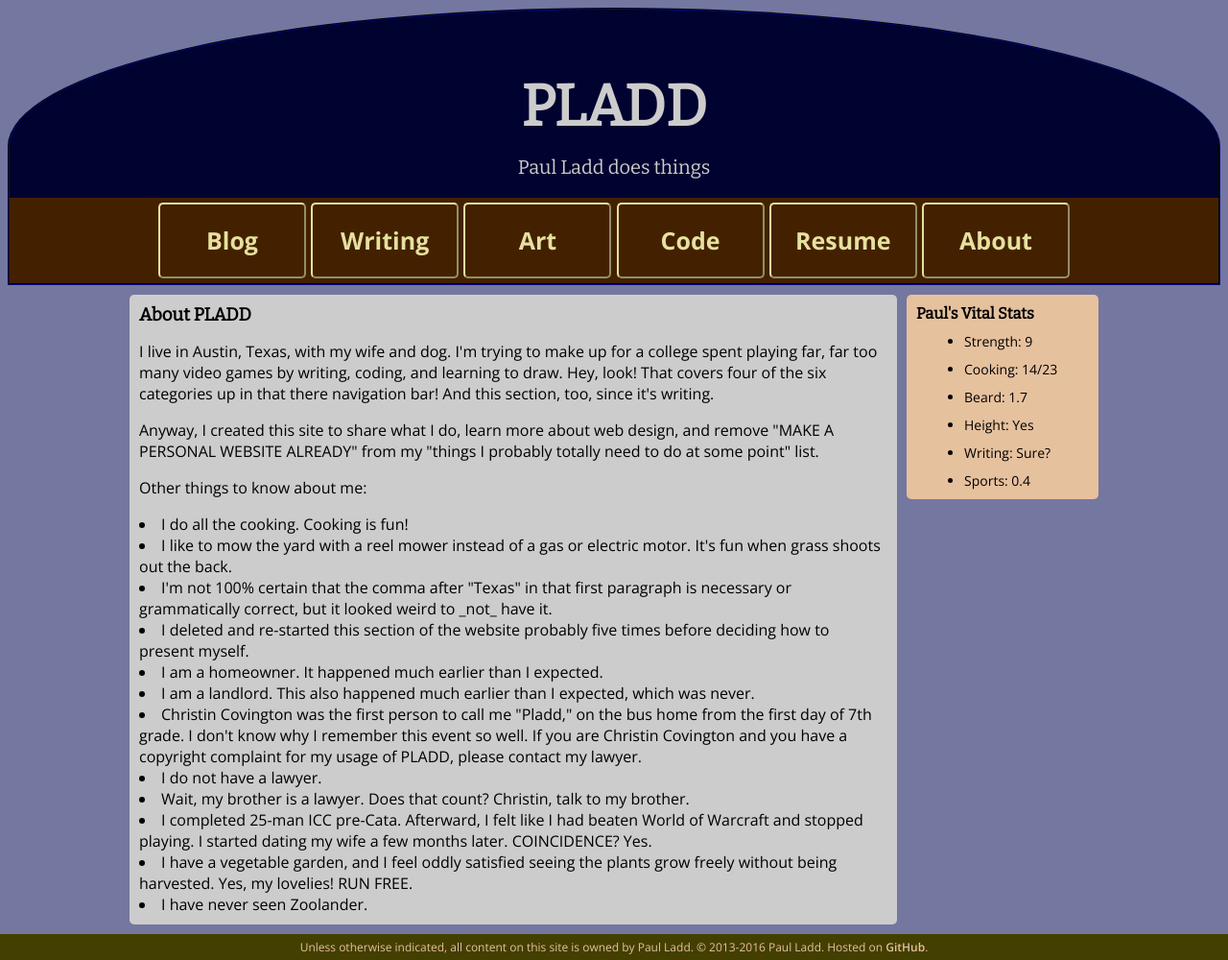
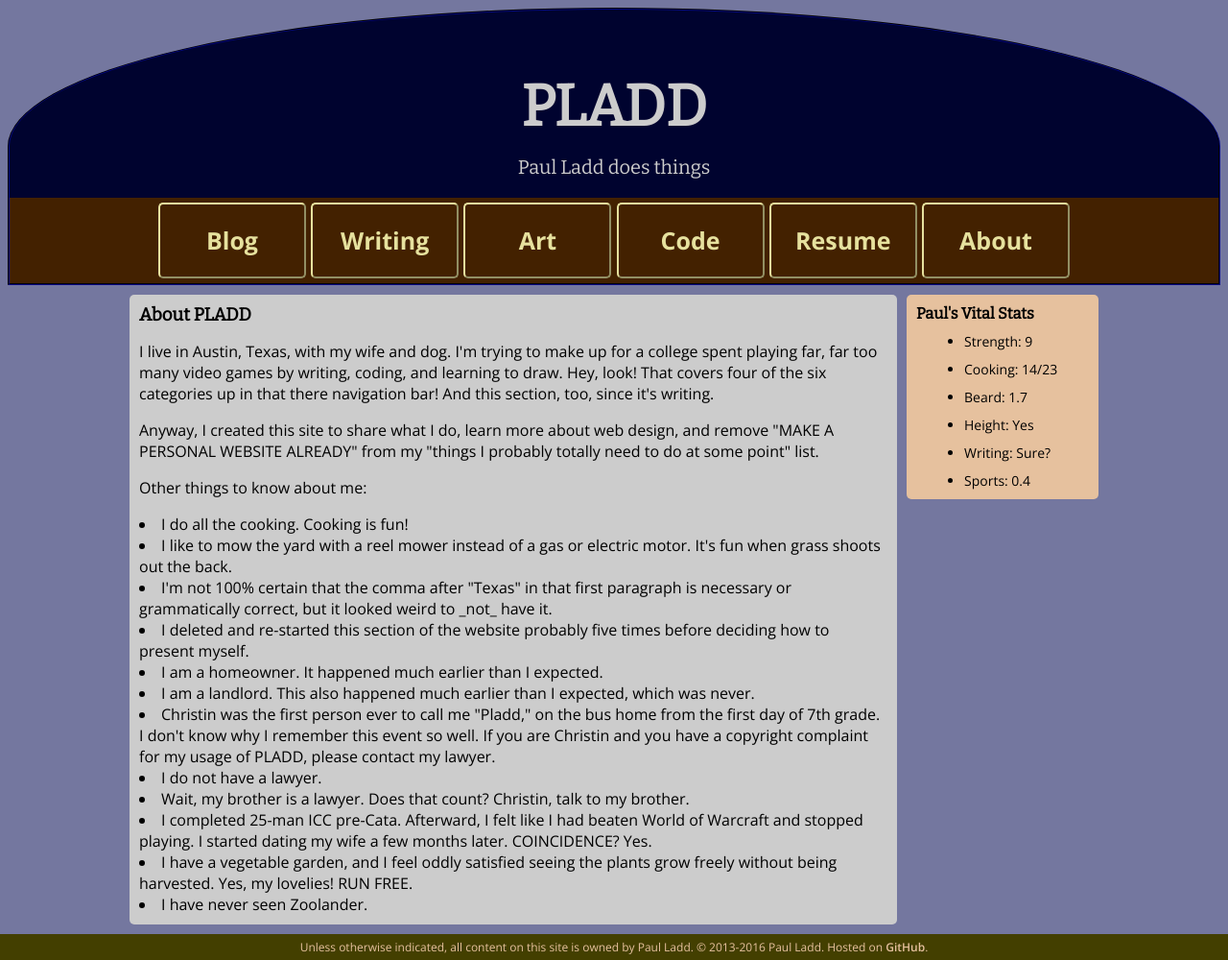
Before and after one commit to itspladd/personal-website-old, a Jekyll site: the page built from about/index.html, in a window 1280 px wide. Shown: the whole page at 96% size. Built offline with Jekyll 4.4.1, drawn with Linux system fonts in a browser that asks for light colours.

Commit message:
Removed proper name

```diff
--- a/about/index.html
+++ b/about/index.html
@@ -28,7 +28,7 @@ title: "Paul Ladd Does Words, Art, and Code"
         <li>I deleted and re-started this section of the website probably five times before deciding how to present myself.</li>
         <li>I am a homeowner. It happened much earlier than I expected.</li>
         <li>I am a landlord. This also happened much earlier than I expected, which was never.</li>
-        <li>Christin Covington was the first person to call me "Pladd," on the bus home from the first day of 7th grade. I don't know why I remember this event so well. If you are Christin Covington and you have a copyright complaint for my usage of PLADD, please contact my lawyer.</li>
+        <li>Christin was the first person ever to call me "Pladd," on the bus home from the first day of 7th grade. I don't know why I remember this event so well. If you are Christin and you have a copyright complaint for my usage of PLADD, please contact my lawyer.</li>
         <li>I do not have a lawyer.</li>
         <li>Wait, my brother is a lawyer. Does that count? Christin, talk to my brother.</li>
         <li>I completed 25-man ICC pre-Cata. Afterward, I felt like I had beaten World of Warcraft and stopped playing. I started dating my wife a few months later. COINCIDENCE? Yes.</li>
```
